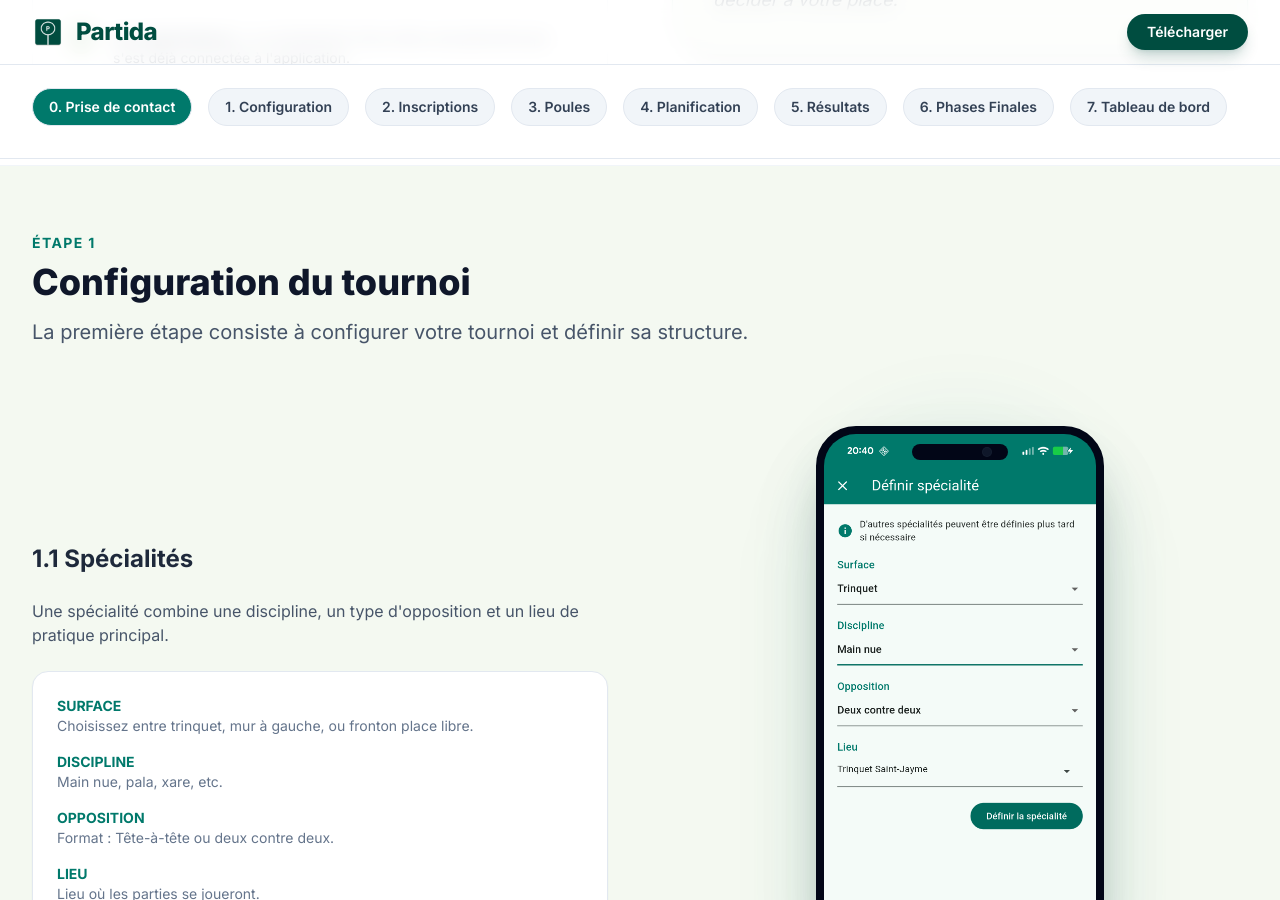
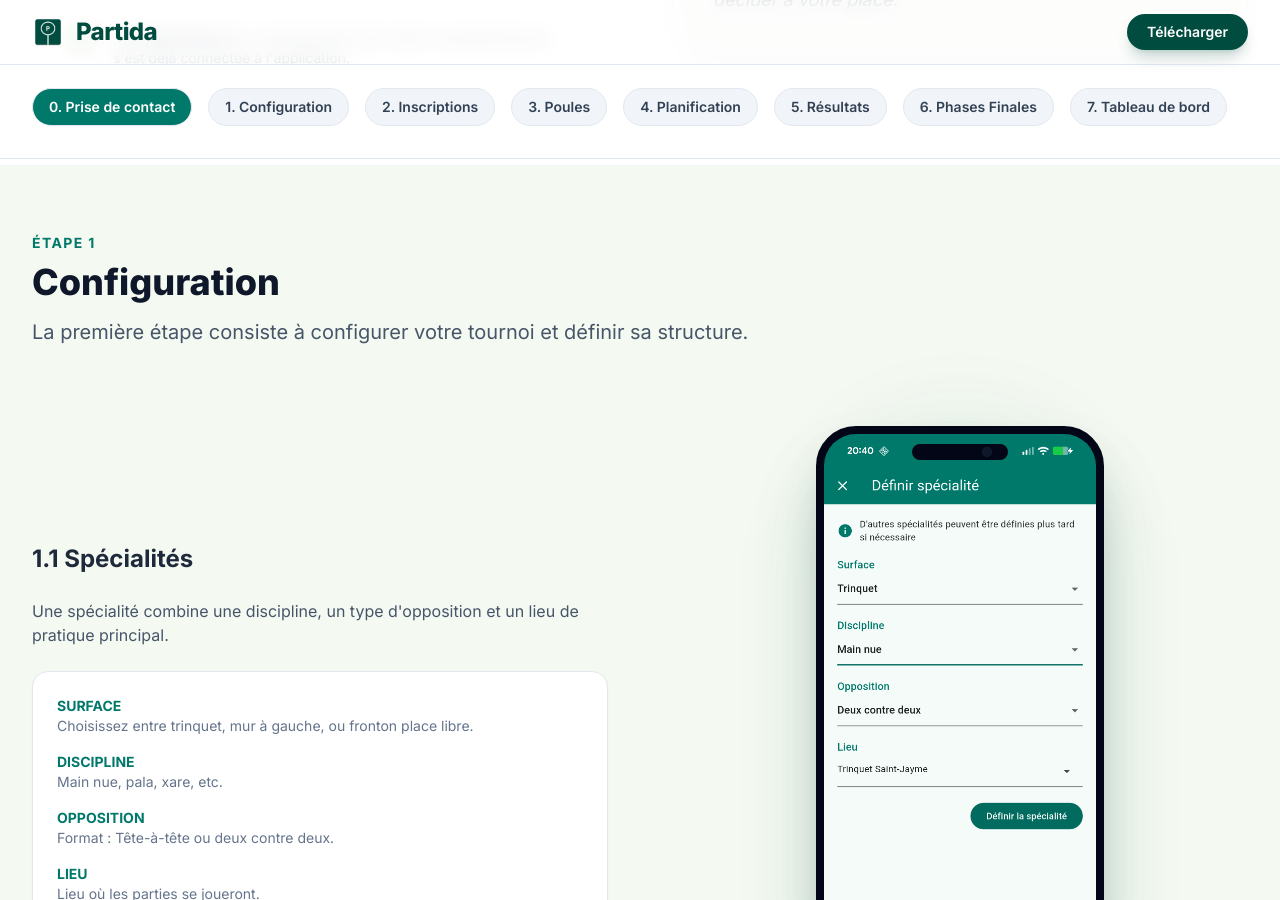
Before and after one commit to la-urre/Partida, a Jekyll site: the page guide_organisation.html, which Jekyll copies as it is, in a window 1280 px wide and 900 px high, scrolled down 1038 px. Built offline with Jekyll 4.4.1, drawn with Linux system fonts in a browser that asks for light colours; nearby versions of some CDN libraries; some of the changed text lies outside the part shown.

Commit message:
Improve titles

```diff
--- a/guide_organisation.html
+++ b/guide_organisation.html
@@ -144,7 +144,7 @@
             <div class="max-w-7xl mx-auto px-4 sm:px-6 lg:px-8">
                 <div class="mb-16 text-center lg:text-left">
                     <span class="text-basqueGreen font-bold tracking-widest uppercase text-sm">Étape 1</span>
-                    <h2 class="text-4xl font-extrabold text-slate-900 mt-2">Configuration du tournoi</h2>
+                    <h2 class="text-4xl font-extrabold text-slate-900 mt-2">Configuration</h2>
                     <p class="text-xl text-slate-600 mt-4 max-w-3xl">La première étape consiste à configurer votre tournoi et définir sa structure.</p>
                 </div>
 
@@ -257,7 +257,7 @@
             <div class="max-w-7xl mx-auto px-4 sm:px-6 lg:px-8">
                 <div class="mb-16 text-center lg:text-left">
                     <span class="text-basqueGreen font-bold tracking-widest uppercase text-sm">Étape 2</span>
-                    <h2 class="text-4xl font-extrabold text-slate-900 mt-2">Gestion des inscriptions</h2>
+                    <h2 class="text-4xl font-extrabold text-slate-900 mt-2">Inscriptions</h2>
                     <p class="text-xl text-slate-600 mt-4 max-w-3xl">Suivez, validez et ajustez les engagements des équipes.</p>
                 </div>
 
@@ -327,7 +327,7 @@
             <div class="max-w-7xl mx-auto px-4 sm:px-6 lg:px-8">
                 <div class="mb-16 text-center lg:text-left">
                     <span class="text-basqueGreen font-bold tracking-widest uppercase text-sm">Étape 3</span>
-                    <h2 class="text-4xl font-extrabold text-slate-900 mt-2">Constitution des Poules</h2>
+                    <h2 class="text-4xl font-extrabold text-slate-900 mt-2">Poules</h2>
                     <p class="text-xl text-slate-600 mt-4 max-w-3xl">Répartissez vos équipes pour lancer la phase qualificative.</p>
                 </div>
 
```
